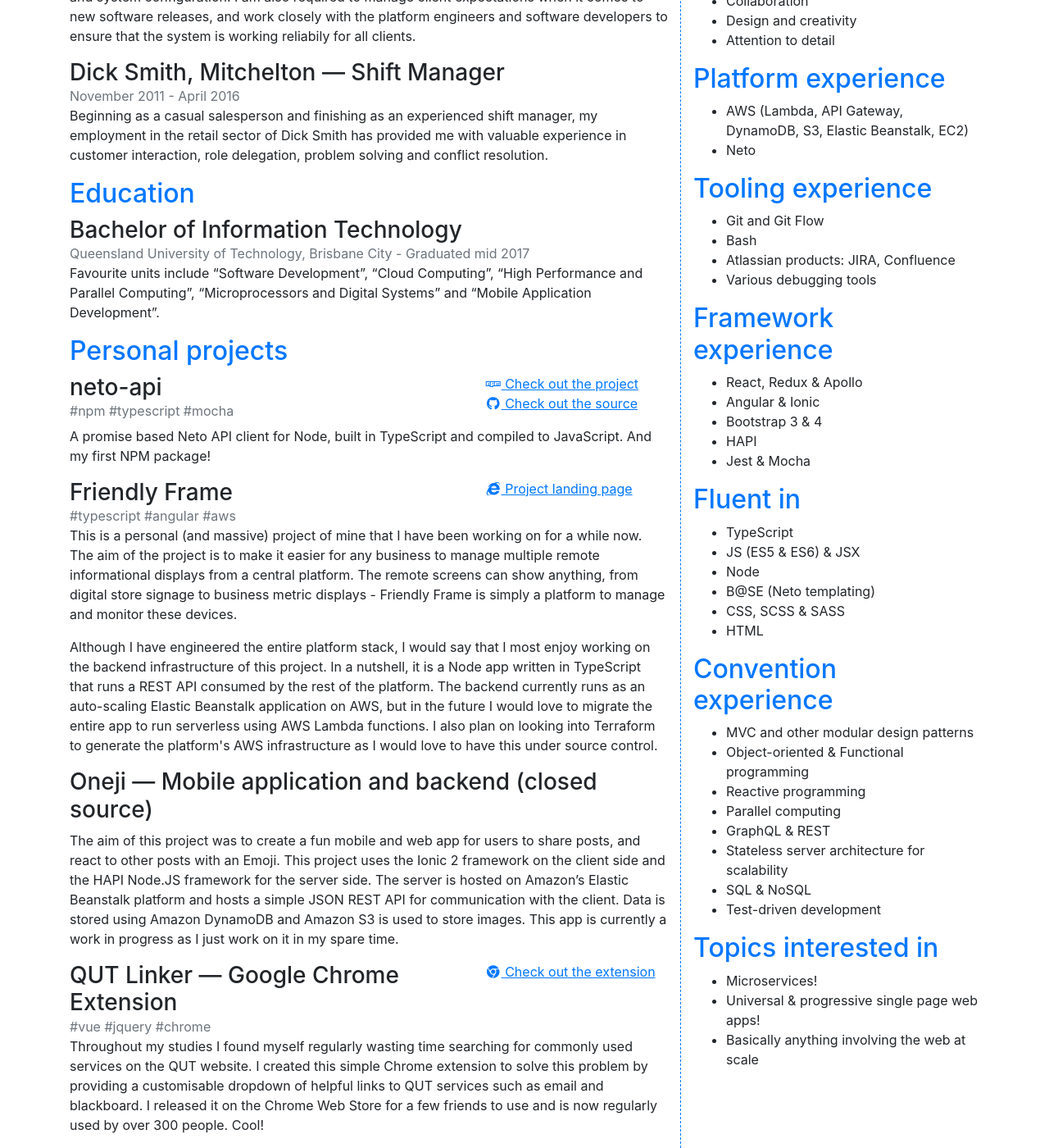
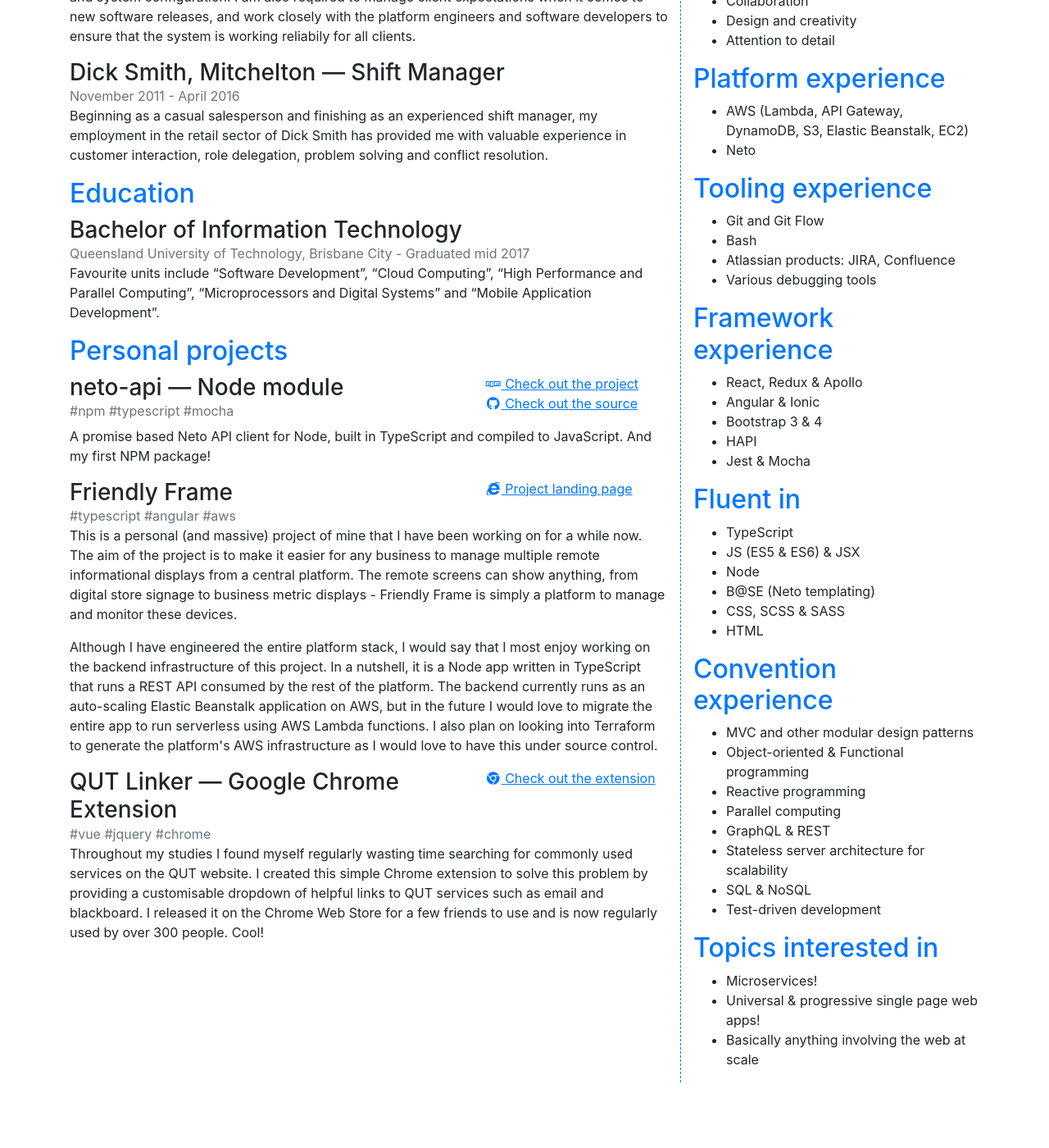
Before and after one commit to matt-downs/matt-downs.github.io, a Jekyll site: the page built from index.html, in a window 1280 px wide and 1400 px high, scrolled down 613 px. Shown: the whole window at 82% size. Built offline with Jekyll 4.4.1, drawn with Linux system fonts in a browser that asks for light colours; nearby versions of some CDN libraries; after the commit the page ends 1933 px from its top, so only the background shows below that.

Commit message:
Beautify file

```diff
--- a/index.html
+++ b/index.html
@@ -6,28 +6,39 @@
 <div class="row content">
     <div class="col-md-8 pt-4">
         <h2>About me</h2>
-        <p>I am an aspiring software developer seeking further experience in the professional field. I am a fast learner who is not affraid to jump straight into a project. I have a keen interest in modern web technologies, especially web apps that can deliver the features and rich experience of a native-like application. I work well in a team, and enjoy connecting with the people I work with. I crave a good challenge, and I am always striving to expand my knowledge and techniques for the future.</p>
+        <p>I am an aspiring software developer seeking further experience in the professional field. I am a fast
+            learner who is not affraid to jump straight into a project. I have a keen interest in modern web
+            technologies, especially web apps that can deliver the features and rich experience of a native-like
+            application. I work well in a team, and enjoy connecting with the people I work with. I crave a good
+            challenge, and I am always striving to expand my knowledge and techniques for the future.</p>
 
         <h2>Experience</h2>
 
         <h3 class="mb-0">Neto E-Commerce — Technical Design Support</h3>
         <span class="text-muted">May 2017 - Now</span>
-        <p>At a high level, my role focuses on providing front end web development support to both clients and partner companies, specifically relating to Neto’s proprietary B@SE templating language and system configuration. I am also required to manage client expectations when it comes to new software releases, and work closely with the platform engineers and software developers to ensure that the system is working reliabily for all clients.</p>
+        <p>At a high level, my role focuses on providing front end web development support to both clients and partner
+            companies, specifically relating to Neto’s proprietary B@SE templating language and system configuration. I
+            am also required to manage client expectations when it comes to new software releases, and work closely
+            with the platform engineers and software developers to ensure that the system is working reliabily for all
+            clients.</p>
 
         <h3 class="mb-0">Dick Smith, Mitchelton — Shift Manager</h3>
         <span class="text-muted">November 2011 - April 2016</span>
-        <p>Beginning as a casual salesperson and finishing as an experienced shift manager, my employment in the retail sector of Dick Smith has provided me with valuable experience in customer interaction, role delegation, problem solving and conflict resolution.</p>
+        <p>Beginning as a casual salesperson and finishing as an experienced shift manager, my employment in the retail
+            sector of Dick Smith has provided me with valuable experience in customer interaction, role delegation,
+            problem solving and conflict resolution.</p>
 
         <h2>Education</h2>
         <h3 class="mb-0">Bachelor of Information Technology</h3>
         <span class="text-muted">Queensland University of Technology, Brisbane City - Graduated mid 2017</span>
-        <p>Favourite units include “Software Development”, “Cloud Computing”, “High Performance and Parallel Computing”, “Microprocessors and Digital Systems” and “Mobile Application Development”.</p>
+        <p>Favourite units include “Software Development”, “Cloud Computing”, “High Performance and Parallel
+            Computing”, “Microprocessors and Digital Systems” and “Mobile Application Development”.</p>
 
         <h2>Personal projects</h2>
 
         <div class="row">
             <div class="col-md-8">
-                <h3 class="mb-0">neto-api</h3>
+                <h3 class="mb-0">neto-api — Node module</h3>
                 <span class="text-muted">#npm #typescript #mocha</span>
             </div>
             <ul class="list-unstyled col-md-4">
@@ -47,7 +58,8 @@
                 </li>
             </ul>
         </div>
-        <p>A promise based Neto API client for Node, built in TypeScript and compiled to JavaScript. And my first NPM package!</p>
+        <p>A promise based Neto API client for Node, built in TypeScript and compiled to JavaScript. And my first NPM
+            package!</p>
 
         <div class="row">
             <div class="col-md-8">
@@ -64,11 +76,16 @@
                 </li>
             </ul>
         </div>
-        <p>This is a personal (and massive) project of mine that I have been working on for a while now. The aim of the project is to make it easier for any business to manage multiple remote informational displays from a central platform. The remote screens can show anything, from digital store signage to business metric displays - Friendly Frame is simply a platform to manage and monitor these devices.</p>
-        <p>Although I have engineered the entire platform stack, I would say that I most enjoy working on the backend infrastructure of this project. In a nutshell, it is a Node app written in TypeScript that runs a REST API consumed by the rest of the platform. The backend currently runs as an auto-scaling Elastic Beanstalk application on AWS, but in the future I would love to migrate the entire app to run serverless using AWS Lambda functions. I also plan on looking into Terraform to generate the platform's AWS infrastructure as I would love to have this under source control.</p>
-
-        <h3>Oneji — Mobile application and backend (closed source)</h3>
-        <p>The aim of this project was to create a fun mobile and web app for users to share posts, and react to other posts with an Emoji. This project uses the Ionic 2 framework on the client side and the HAPI Node.JS framework for the server side. The server is hosted on Amazon’s Elastic Beanstalk platform and hosts a simple JSON REST API for communication with the client. Data is stored using Amazon DynamoDB and Amazon S3 is used to store images. This app is currently a work in progress as I just work on it in my spare time.</p>
+        <p>This is a personal (and massive) project of mine that I have been working on for a while now. The aim of the
+            project is to make it easier for any business to manage multiple remote informational displays from a
+            central platform. The remote screens can show anything, from digital store signage to business metric
+            displays - Friendly Frame is simply a platform to manage and monitor these devices.</p>
+        <p>Although I have engineered the entire platform stack, I would say that I most enjoy working on the backend
+            infrastructure of this project. In a nutshell, it is a Node app written in TypeScript that runs a REST API
+            consumed by the rest of the platform. The backend currently runs as an auto-scaling Elastic Beanstalk
+            application on AWS, but in the future I would love to migrate the entire app to run serverless using AWS
+            Lambda functions. I also plan on looking into Terraform to generate the platform's AWS infrastructure as I
+            would love to have this under source control.</p>
 
         <div class="row">
             <div class="col-md-8">
@@ -85,7 +103,10 @@
                 </li>
             </ul>
         </div>
-        <p>Throughout my studies I found myself regularly wasting time searching for commonly used services on the QUT website. I created this simple Chrome extension to solve this problem by providing a customisable dropdown of helpful links to QUT services such as email and blackboard. I released it on the Chrome Web Store for a few friends to use and is now regularly used by over 300 people. Cool!</p>
+        <p>Throughout my studies I found myself regularly wasting time searching for commonly used services on the QUT
+            website. I created this simple Chrome extension to solve this problem by providing a customisable dropdown
+            of helpful links to QUT services such as email and blackboard. I released it on the Chrome Web Store for a
+            few friends to use and is now regularly used by over 300 people. Cool!</p>
 
     </div>
 
```
Also changed, not shown: other parts of index.html (+2 -1 lines).
